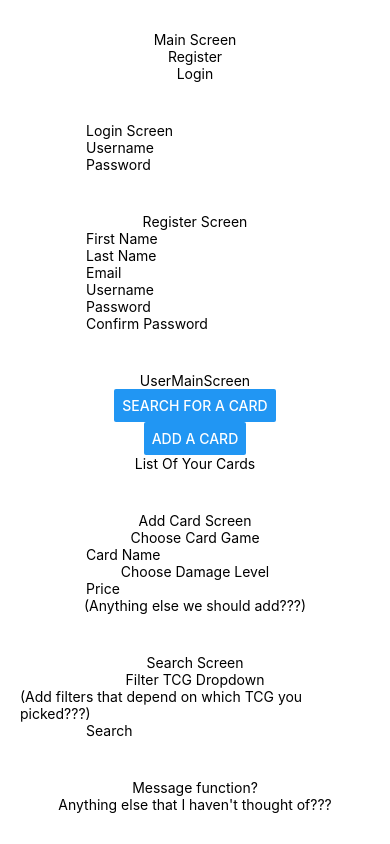
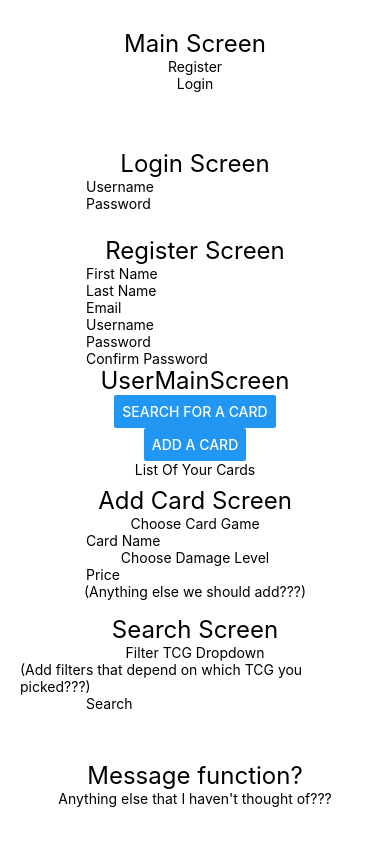
Before and after one commit to KevinCosma/TCG_Trader, a React Native app: screen / in a window 390 px wide. Built offline with nearby package versions, Linux system fonts and the light colour scheme.

Commit message:
Added headerText to the first Text component of each View component. Then added headerText to stylesheet

```diff
--- a/App.js
+++ b/App.js
@@ -1,22 +1,24 @@
-import { StyleSheet, Text, TextInput, View, Button } from 'react-native';
+import { StyleSheet, Text, TextInput, View, Button, ScrollView } from 'react-native';
+import React from 'react';
+
 
 export default function App() {
   return (
     <View style={styles.container}>
       <View style={styles.mainScreen}>
-        <Text>Main Screen</Text>
+        <Text style={styles.headerText}>Main Screen</Text>
         <Text>Register</Text>
         <Text>Login</Text>
       </View>
 
       <View style={styles.loginScreen}>
-        <Text>Login Screen</Text>
+        <Text style={styles.headerText}>Login Screen</Text>
         <TextInput placeholder='Username'/>
         <TextInput placeholder='Password'/>
       </View>
 
       <View style={styles.registerScreen}>
-        <Text>Register Screen</Text>
+        <Text style={styles.headerText}>Register Screen</Text>
         <TextInput placeholder='First Name'/>
         <TextInput placeholder='Last Name'/>
         <TextInput placeholder='Email'/>
@@ -26,14 +28,14 @@ export default function App() {
       </View>
 
       <View style={styles.userMainScreen}>
-        <Text>UserMainScreen</Text>
+        <Text style={styles.headerText}>UserMainScreen</Text>
         <Button title='Search for a card'/>
         <Button title='Add a card'/>
         <Text>List Of Your Cards</Text>
       </View>
 
       <View style={styles.addCardScreen}>
-        <Text>Add Card Screen</Text>
+        <Text style={styles.headerText}>Add Card Screen</Text>
         <Text>Choose Card Game</Text>
         <TextInput placeholder='Card Name'/>
         <Text>Choose Damage Level</Text>
@@ -42,14 +44,14 @@ export default function App() {
       </View>
 
       <View style={styles.searchScreen}>
-        <Text>Search Screen</Text>
+        <Text style={styles.headerText}>Search Screen</Text>
         <Text>Filter TCG Dropdown</Text>
         <Text>(Add filters that depend on which TCG you picked???)</Text>
         <TextInput placeholder='Search'/>
       </View>
 
       <View style={styles.discussion}>
-        <Text>Message function?</Text>
+        <Text style={styles.headerText}>Message function?</Text>
         <Text>Anything else that I haven't thought of???</Text>
       </View>
     </View>
@@ -66,41 +68,54 @@ const styles = StyleSheet.create({
 
   mainScreen: {
     padding: 20,
+    flex: 1,
     alignItems: 'center',
     justifyContent: 'center'
   },
 
   loginScreen: {
-    padding: 20
+    padding: 20,
+    flex: 1,
+    alignItems: 'center',
+    justifyContent: 'center'
   },
 
   registerScreen: {
     padding: 20,
+    flex: 1,
     alignItems: 'center',
     justifyContent: 'center'
   },
 
   userMainScreen: {
     padding: 20,
+    flex: 1,
     alignItems: 'center',
     justifyContent: 'center'
   },
 
   addCardScreen: {
     padding: 20,
+    flex: 1,
     alignItems: 'center',
     justifyContent: 'center'
   },
 
   searchScreen: {
     padding: 20,
+    flex: 1,
     alignItems: 'center',
     justifyContent: 'center'
   },
 
   discussion: {
     padding: 20,
+    flex: 1,
     alignItems: 'center',
     justifyContent: 'center'
+  },
+
+  headerText: {
+    fontSize: 24
   }
 });
```
